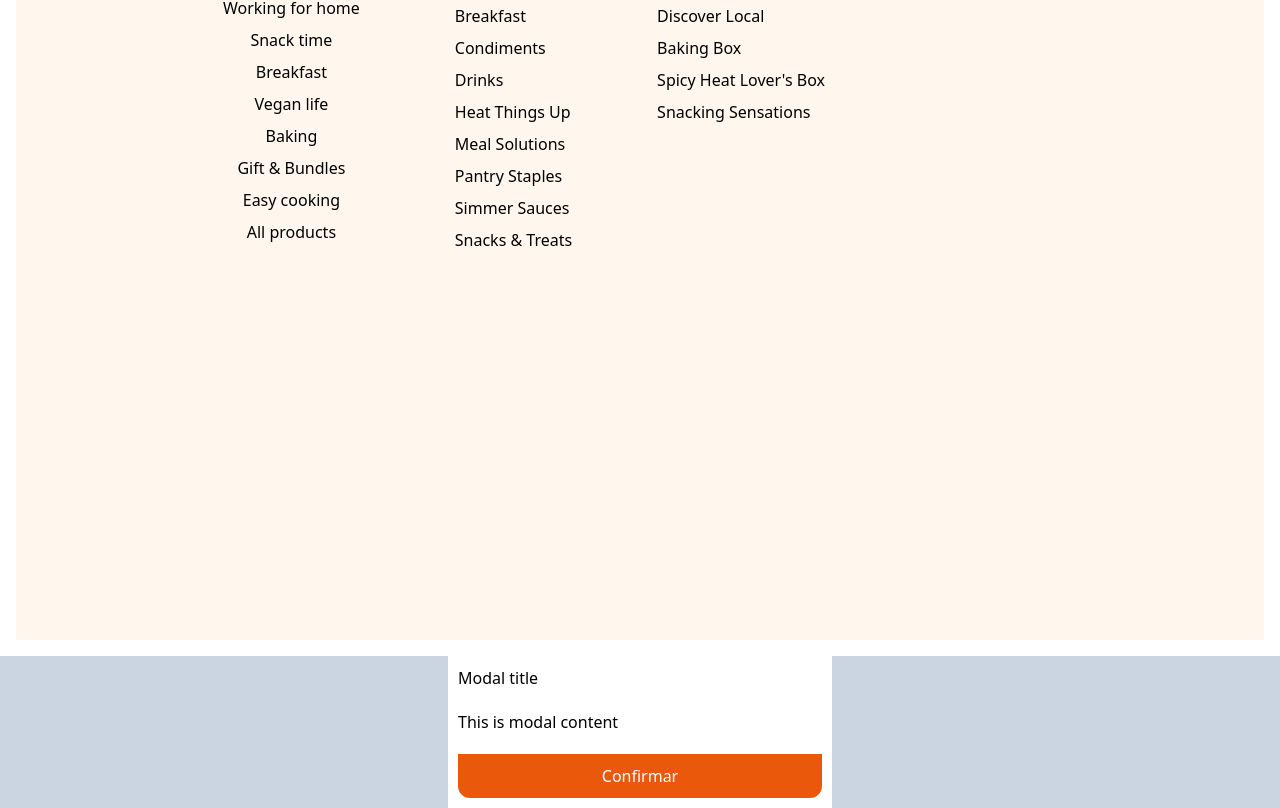
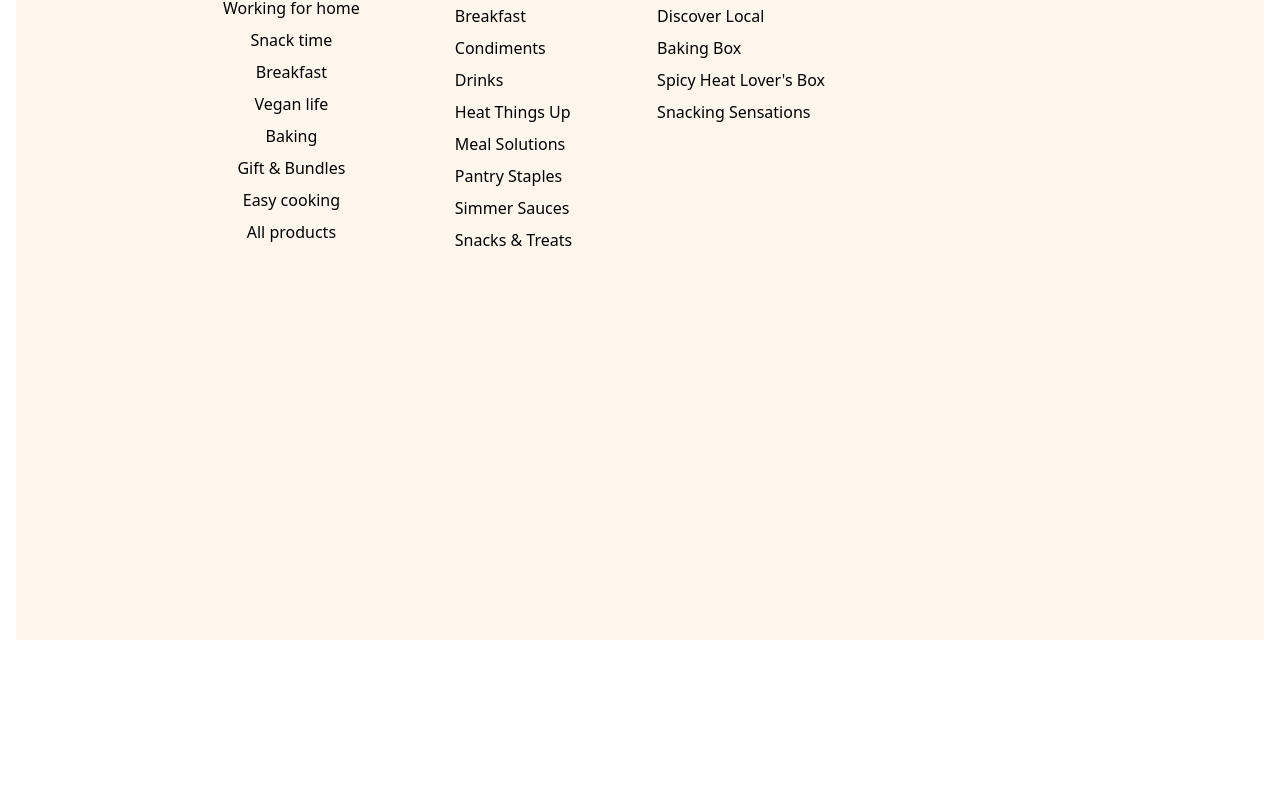
Before and after one commit to Cailo1996/proyecto-react, a React (Create React App) app: page / in a window 1280 px wide. Shown: the part 2880-3688 px from the top of the page. After the commit the page ends 3536 px from the top, so only its background shows below. Built offline with nearby package versions, Linux system fonts and the light colour scheme.

Commit message:
Abrir Modal

```diff
--- a/src/App.js
+++ b/src/App.js
@@ -19,12 +19,16 @@ import {WC} from "./data/Choose";
 
 function App() {
   const [value, setValue] = useState(0);
+  const [showModal, setShowModal] = useState(false);
+  const openModal = () => {
+    setShowModal(prev => !prev);
+  };
   return (
     <div>
       <Warning />
       <Navbar cart={value}/>
       <Banner />
-      <Offers title="Latest"  list={list} />
+      <Offers title="Latest"  list={list}  openModal={openModal} />
       <WhyChoose list={WC} />
       <WhoMakes />
       <OurPartner title= "Our Charity Partner, City Bakery" icon= "https://www.svgrepo.com/show/112657/restaurant.svg" bt="Learn more about City Bakery" />
@@ -32,7 +36,7 @@ function App() {
       <Instagram />
       <TellaFriend />
       <Footer />
-      <Modal  cart={value} setCart={setValue}/>
+      <Modal  cart={value} setCart={setValue} showModal={showModal} setShowModal={setShowModal}  />
     </div>
   );
 }
--- a/src/components/Modal/Modal.jsx
+++ b/src/components/Modal/Modal.jsx
@@ -1,26 +1,29 @@
-import React, {useState} from "react";
+import React, { useState } from "react";
 
-
-
-const Modal = ({props, cart, setCart}) => {
-    /**if (!props.show) {
-        return null;
-    } */
+const Modal = ({ cart, setCart, showModal, SetShowModal }) => {
 
   return (
-    <div className="fixe inset-0 flex items-center justify-center bg-slate-300">
-      <div className="w-96 bg-white">
-        <div className="p-2.5">
-          <h4 _className="m-0">Modal title</h4>
-        </div>
-        <div className="p-2.5 b">This is modal content</div>
-        <div className="p-2.5">
-        <button onClick={()=>setCart(cart+1)} className="w-full text-white bg-orange-600 rounded-b-xl h-11 hover:opacity-75">Confirmar</button>
-
-
+    <> {showModal ?
+      <div className="fixed inset-0 flex items-center justify-center  bg-black/[.5]">
+        <div className="w-96 h-52 bg-white rounded-xl flex items-center justify-center flex-col">
+          <div className="p-2.5 flex items-center justify-center">
+            <h4 _className="m-0">Modal title</h4>
+          </div>
+          <div className="p-8  flex items-center justify-center">
+            This is modal content
+          </div>
+          <div className="p-2.5 w-96">
+            <button
+              onClick={() => setCart(cart + 1)}
+              className="w-full text-white bg-orange-600 rounded-xl h-11 hover:opacity-75"
+            >
+              Confirmar
+            </button>
+          </div>
         </div>
       </div>
-    </div>
+      : null}
+    </>
   );
 };
 export default Modal;
--- a/src/components/Offers/Offers.jsx
+++ b/src/components/Offers/Offers.jsx
@@ -1,8 +1,10 @@
-import React, {useEffect} from "react";
+import React, {useState} from "react";
 import Modal from "../Modal/Modal";
 
 
-const Offers = ({ list, title, setShow, show }) => {
+
+const Offers = ({ list, title, openModal }) => {
+
 
   return (
     <div className="bg-white">
@@ -26,7 +28,7 @@ const Offers = ({ list, title, setShow, show }) => {
                 <p className="font-bold text-gray-900 lg:text-sm">{item.precio} <span className="text-sm font-medium text-gray-500 line-through lg:text-xs">{item.antes}</span></p>
               </div>
               <div>
-                <button onClick={()=>setShow(true)} className="w-full text-white bg-orange-600 rounded-b-xl h-11 hover:opacity-75">Comprar</button>
+                <button onClick={openModal}  className="w-full text-white bg-orange-600 rounded-b-xl h-11 hover:opacity-75">Comprar</button>
 
               </div>
 
```
